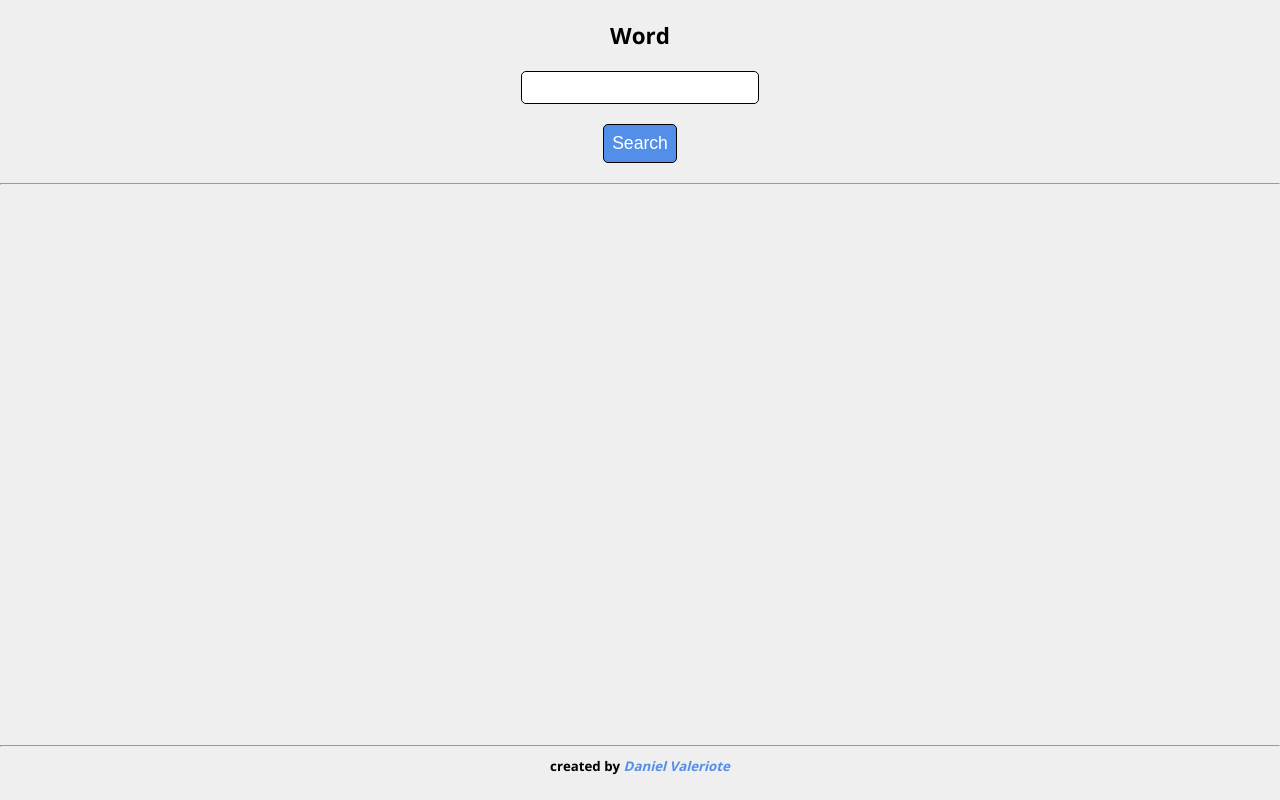
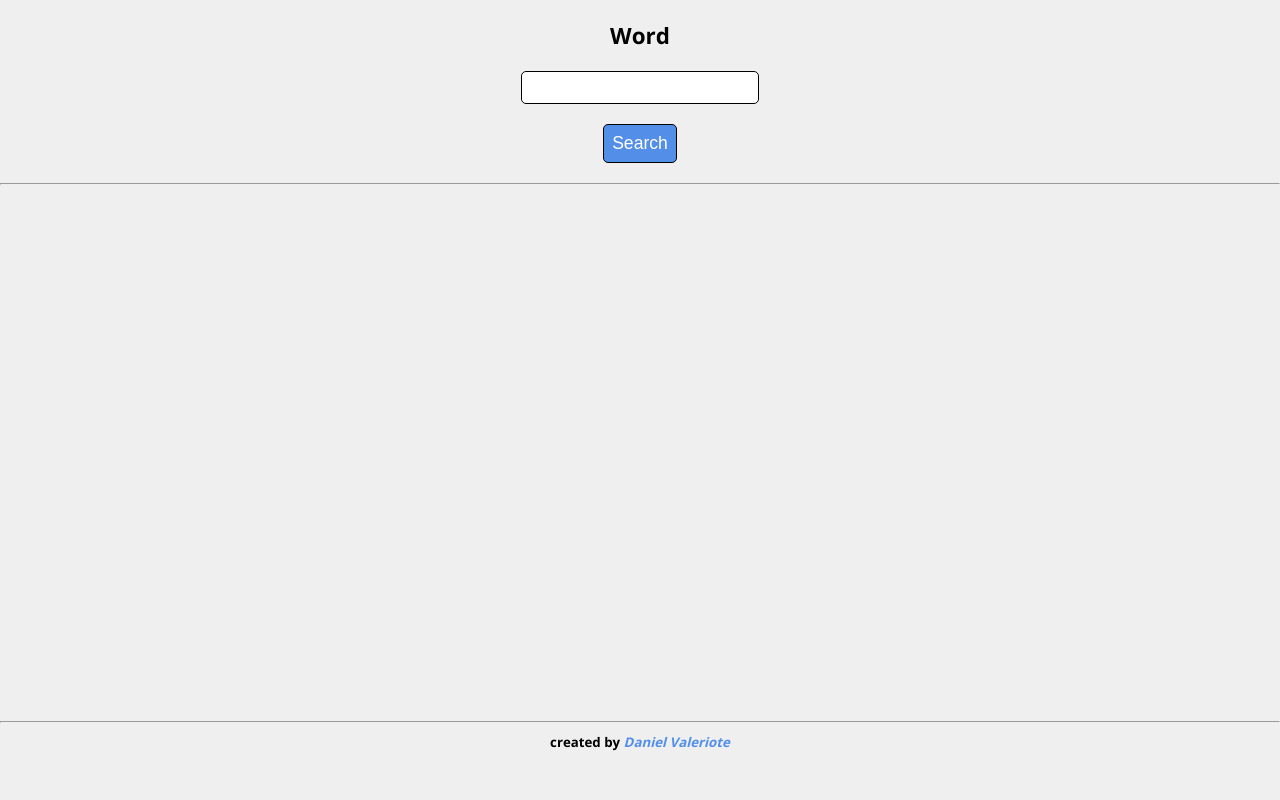
Before and after one commit to DanielValeriote/js-dictionary, a plain HTML site: page index.html in a window 1280 px wide. Drawn offline with nearby package versions, Linux system fonts and the light colour scheme.

Commit message:
change main min-height to 67

```diff
--- a/styles/style.scss
+++ b/styles/style.scss
@@ -20,7 +20,7 @@ header {
 }
 
 main {
-  min-height: 70vh;
+  min-height: 67vh;
 }
 
 footer {
```
Also changed, not shown: styles/style.css.
